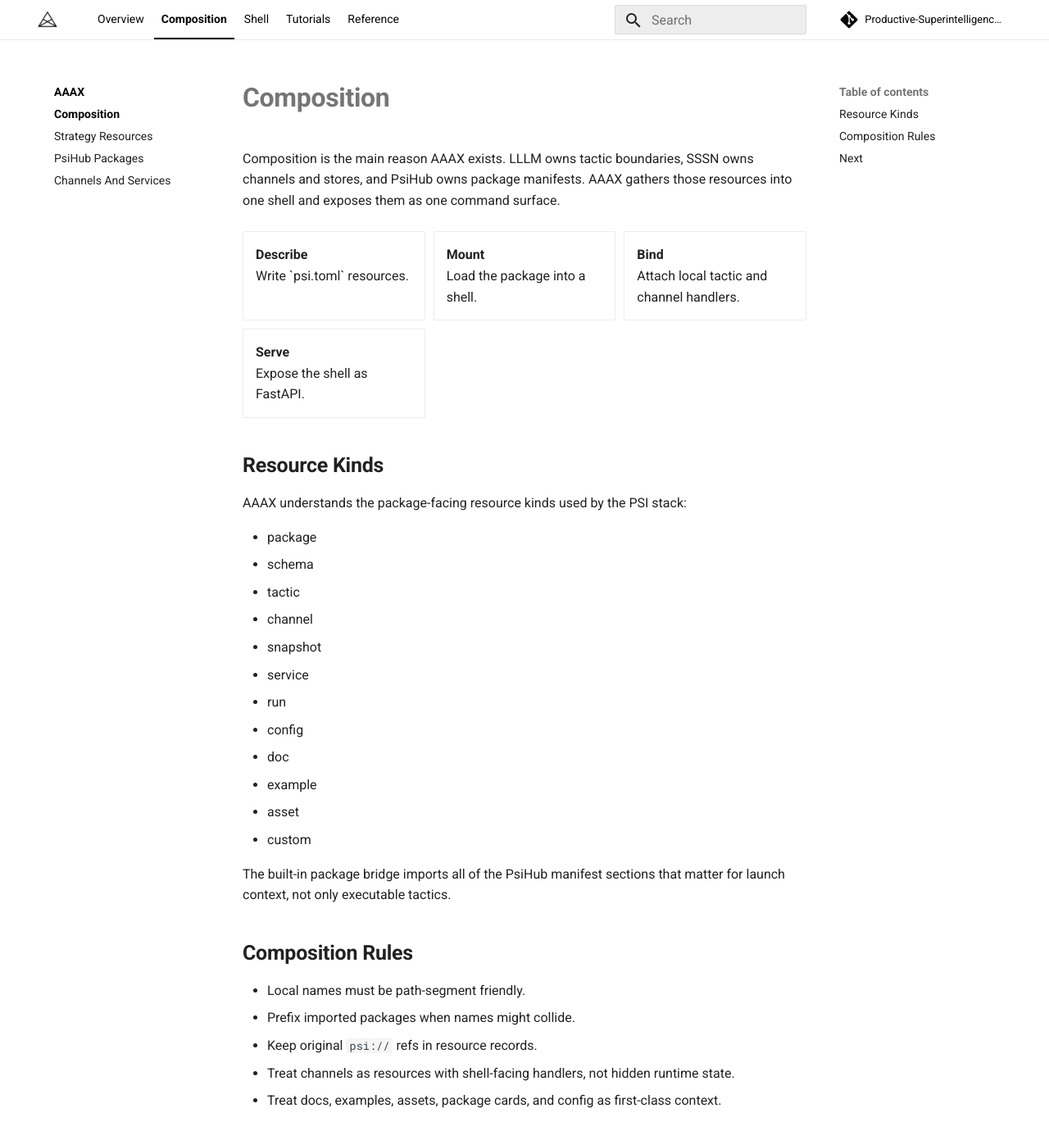
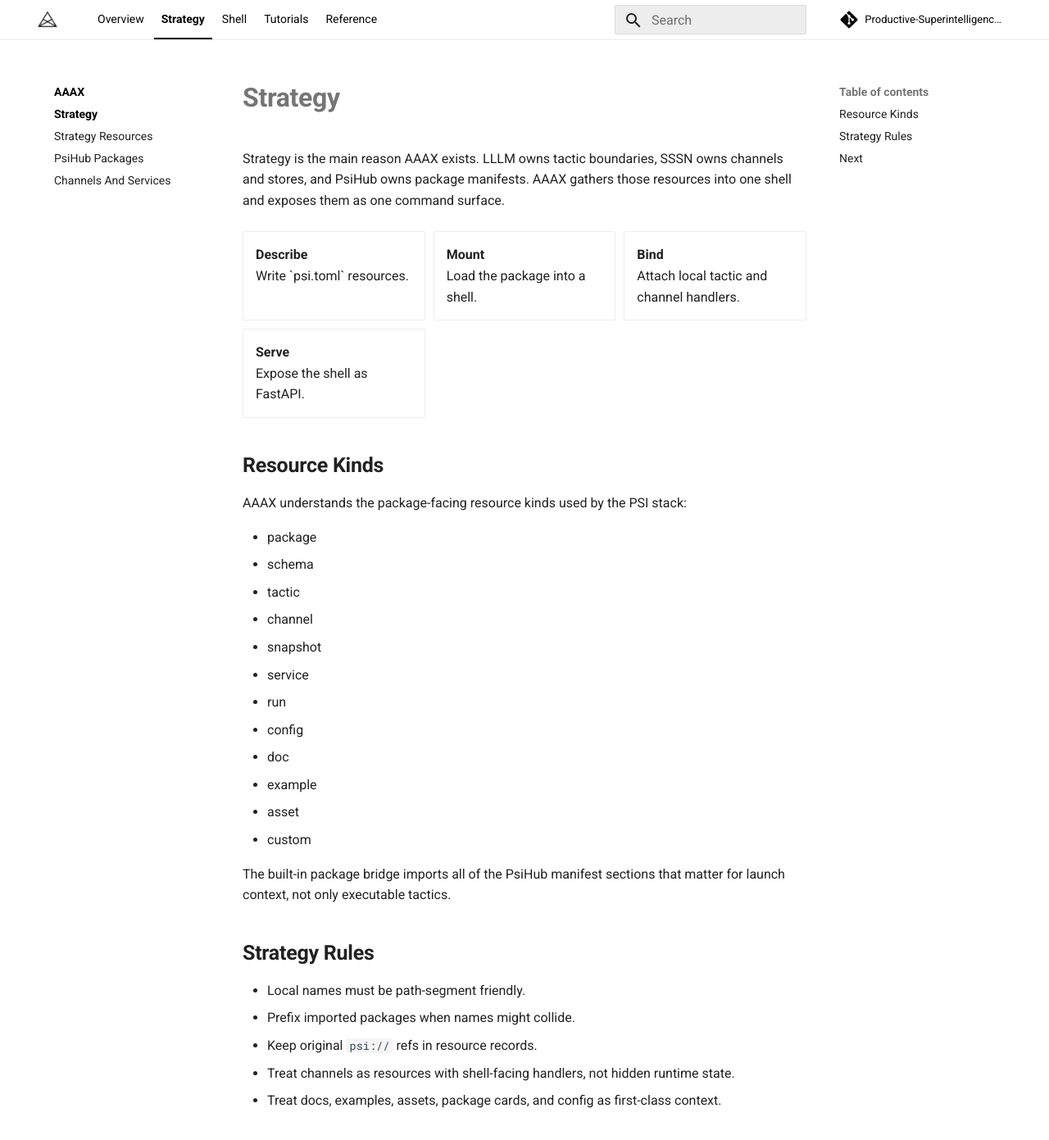
Before and after one commit to Productive-Superintelligence/aaax, an MkDocs documentation site: the page built from docs/composition/index.md, in a window 1280 px wide and 1400 px high. Shown: the top 1391 px of the window at 82% size. Built offline with MkDocs 1.6.1 and Material for MkDocs 9.7.7, drawn with Linux system fonts in a browser that asks for light colours; comment, search, counter and statistics services are not loaded.

Commit message:
Rename AAAX docs strategy section

```diff
--- a/docs/composition/index.md
+++ b/docs/composition/index.md
@@ -1,6 +1,6 @@
-# Composition
+# Strategy
 
-Composition is the main reason AAAX exists. LLLM owns tactic boundaries, SSSN
+Strategy is the main reason AAAX exists. LLLM owns tactic boundaries, SSSN
 owns channels and stores, and PsiHub owns package manifests. AAAX gathers those
 resources into one shell and exposes them as one command surface.
 
@@ -31,7 +31,7 @@
 The built-in package bridge imports all of the PsiHub manifest sections that
 matter for launch context, not only executable tactics.
 
-## Composition Rules
+## Strategy Rules
 
 - Local names must be path-segment friendly.
 - Prefix imported packages when names might collide.
--- a/mkdocs.yml
+++ b/mkdocs.yml
@@ -38,8 +38,8 @@
           - Strategies: concepts/strategies.md
           - Package Composition: concepts/package-composition.md
           - Shell Boundary: concepts/launch-boundary.md
-  - Composition:
-      - Composition: composition/index.md
+  - Strategy:
+      - Strategy: composition/index.md
       - Strategy Resources: composition/strategy-resources.md
       - PsiHub Packages: composition/psihub-packages.md
       - Channels And Services: composition/channels-services.md
```
Also changed, not shown: 1 other file.
